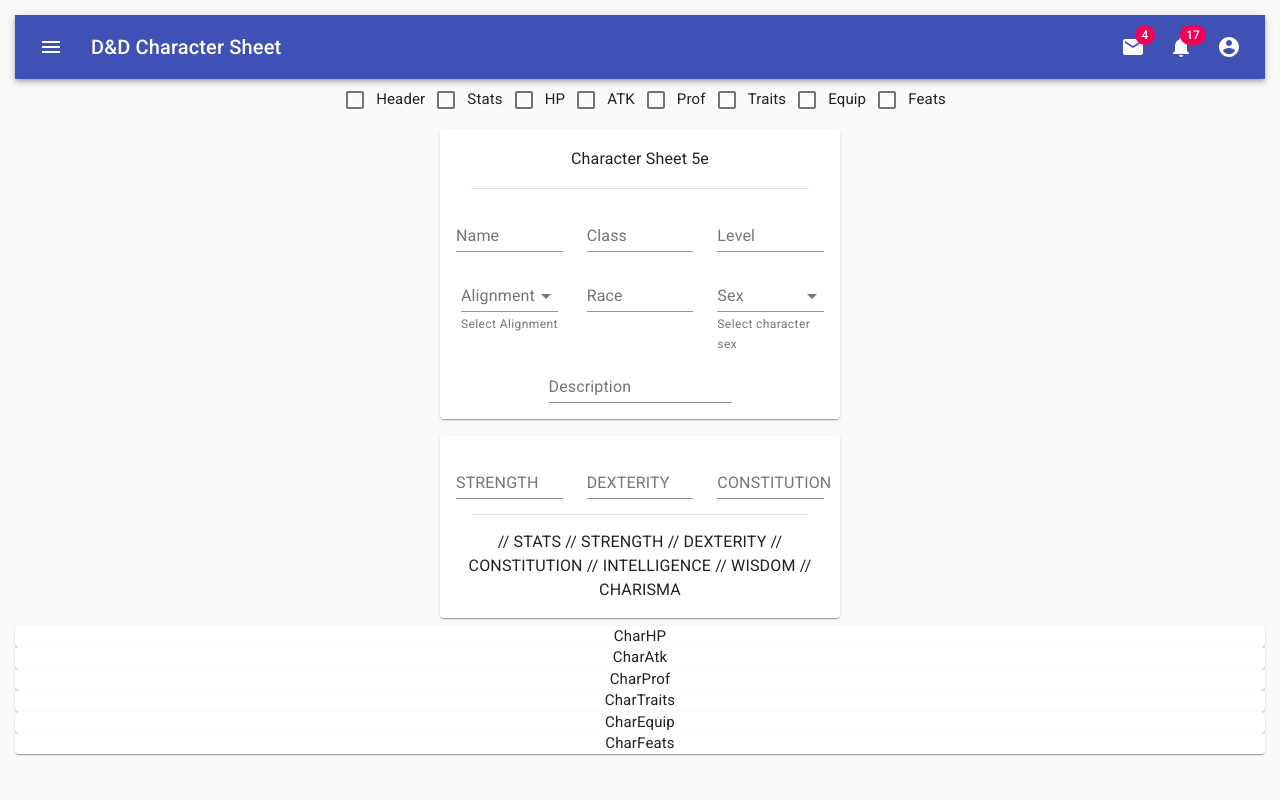
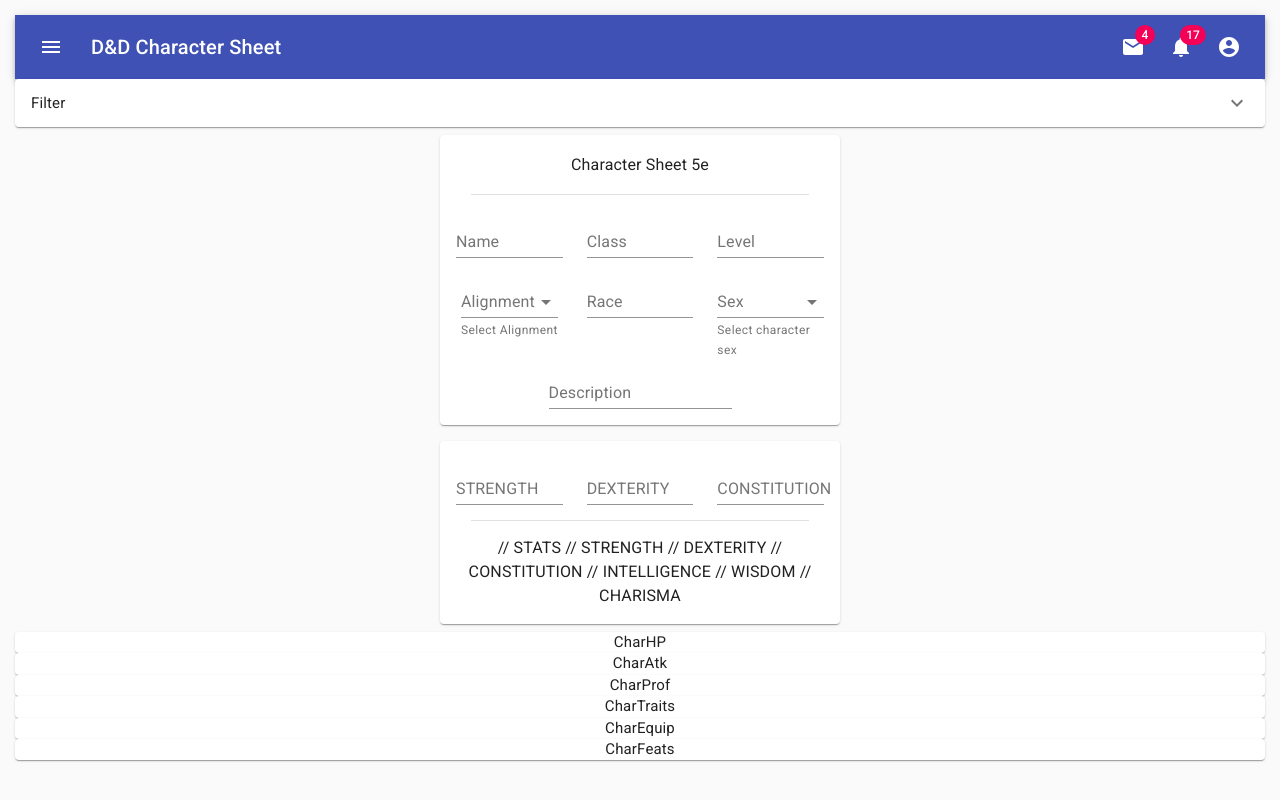
Before and after one commit to vpvnguyen/dnd-character-sheet-5e, a Next.js app in the folder app/: page /Sheet in a window 1280 px wide. Built offline with nearby package versions, Linux system fonts and the light colour scheme.

Commit message:
added expansion panel to filters

```diff
--- a/app/pages/Sheet.js
+++ b/app/pages/Sheet.js
@@ -1,7 +1,4 @@
 import React, { useState } from "react";
-
-// material ui
-import Checkbox from "@material-ui/core/Checkbox";
 
 // components
 import Layout from "../components/Layout";
@@ -14,7 +11,34 @@ import CharTraits from "../components/CharSheet/CharTraits";
 import CharEquip from "../components/CharSheet/CharEquip";
 import CharFeats from "../components/CharSheet/CharFeats";
 
+// panel
+import { makeStyles } from "@material-ui/core/styles";
+import {
+  ExpansionPanel,
+  ExpansionPanelSummary,
+  ExpansionPanelDetails,
+  Typography,
+  Checkbox,
+  Divider,
+  Card,
+  Button
+} from "@material-ui/core";
+import ExpandMoreIcon from "@material-ui/icons/ExpandMore";
+import SaveIcon from "@material-ui/icons/Save";
+
+const useStyles = makeStyles(theme => ({
+  panel: {
+    width: "100%"
+  },
+  panelHeading: {
+    fontSize: theme.typography.pxToRem(15),
+    fontWeight: theme.typography.fontWeightRegular
+  }
+}));
+
 const Sheet = () => {
+  const classes = useStyles();
+
   // create hook with array of components
   const charSelected = [
     {
@@ -64,15 +88,27 @@ const Sheet = () => {
   console.log(...sheet);
 
   const handleCheckBox = event => {
+    console.log("");
+    console.log(event.target.dataset.index);
+    console.log(event.target.name);
     console.log(event.target.checked);
-    console.log(event.target.name);
-    console.log(event.target.dataset.index);
+    console.log("");
   };
 
   return (
     <>
       <Layout>
-        <div>
+        <div className={classes.panel}>
+          <ExpansionPanel>
+            <ExpansionPanelSummary
+              expandIcon={<ExpandMoreIcon />}
+              aria-controls="panel1a-content"
+              id="panel1a-header"
+            >
+              <Typography className={classes.panelHeading}>Filter</Typography>
+            </ExpansionPanelSummary>
+            <Divider />
+            <ExpansionPanelDetails>
               {charSelected.map((charSelect, index) => {
                 return (
                   <span key={`char-select-menu-${index}`}>
@@ -90,6 +126,8 @@ const Sheet = () => {
                   </span>
                 );
               })}
+            </ExpansionPanelDetails>
+          </ExpansionPanel>
         </div>
 
         <div>
```
Lines whose indentation alone changed are shown as unchanged.
